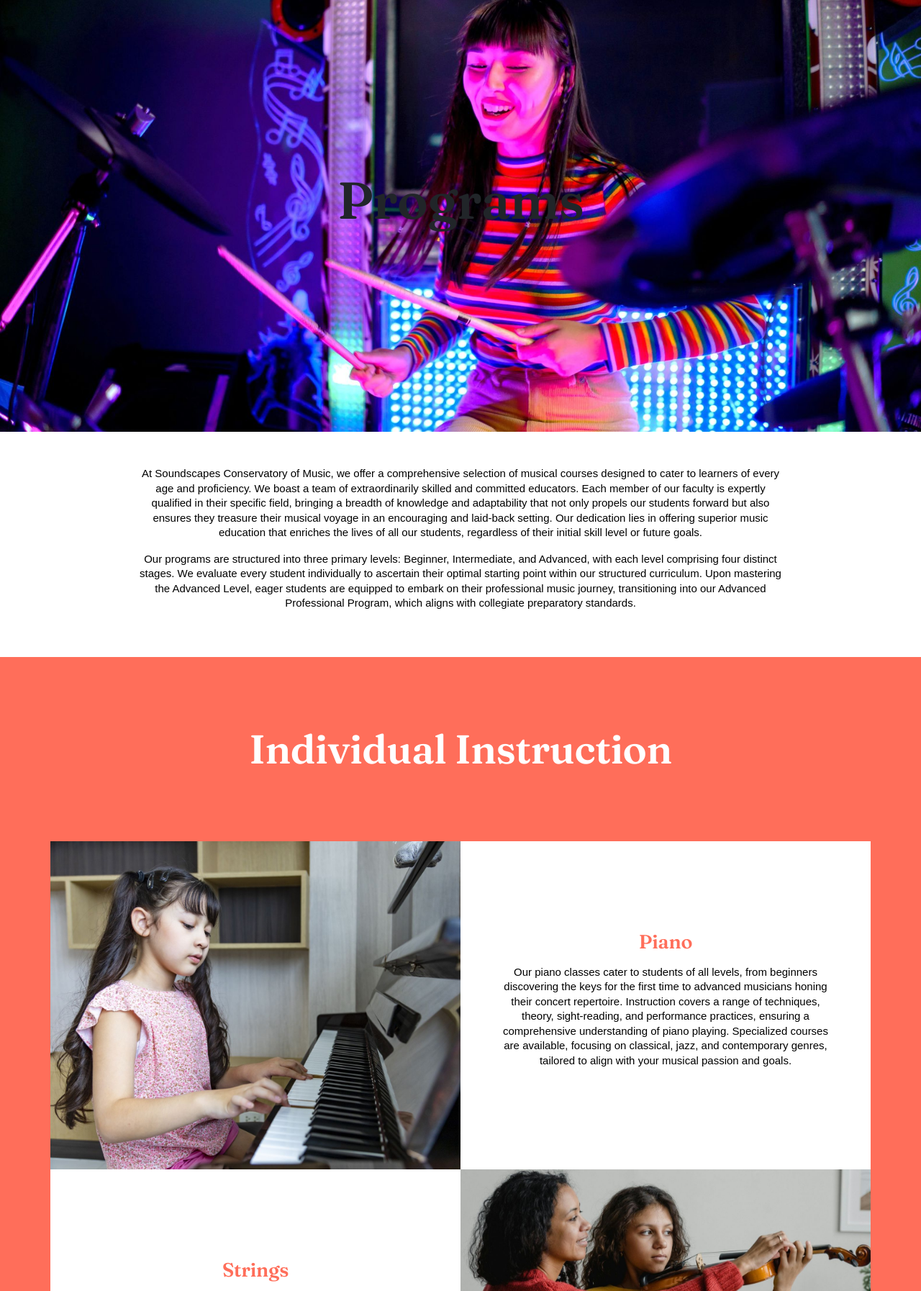
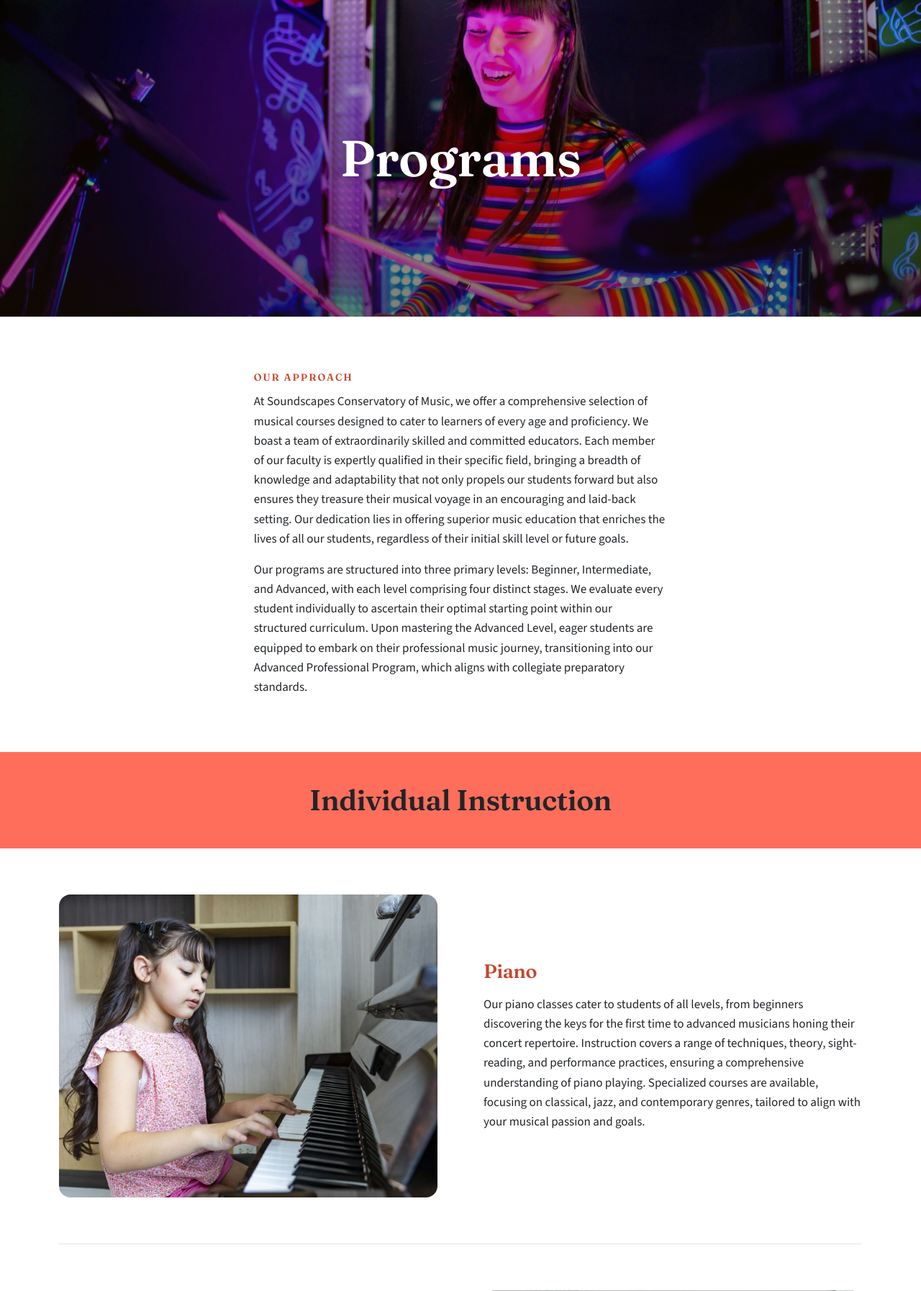
Before and after one commit to adherlycisneros/SCCM, a Flask app: page /programs in a window 1280 px wide. Shown: the part 89-1883 px from the top of the page at 72% size. Run offline with Flask 3, Linux system fonts and the light colour scheme.

Commit message:
Rebuild the Programs page
- program data moves to module-level PROGRAMS with an explicit category,
  and PROGRAM_CATEGORIES drives the two sections; the template loops per
  category instead of splitting on loop.revindex with duplicated markup
- h1 > h2 (category bands) > h3 (program names) outline; the
  #individual-instruction and #group-instruction anchors used by the
  navigation dropdown are preserved
- alternating image/text rows with 5:4 photos, lazy loading and
  intrinsic dimensions; deep coral titles keep AA contrast on white

Claude-Session: https://claude.ai/code/session_01Tcn36TKHRb6x21sweKApr3

```diff
--- a/app.py
+++ b/app.py
@@ -177,61 +177,74 @@ def contact():
         return render_template('contact.html', success=True)
     return render_template('contact.html')
 
-@app.route('/programs')
-def programs():
-    programs = [
+PROGRAM_CATEGORIES = [
+    {'slug': 'individual-instruction', 'name': 'Individual Instruction'},
+    {'slug': 'group-instruction', 'name': 'Group Instruction'},
+]
+
+PROGRAMS = [
         {
-            'name':
-            'Piano',
+            'name': 'Piano',
             'description':'Our piano classes cater to students of all levels, from beginners discovering the keys for the first time to advanced musicians honing their concert repertoire. Instruction covers a range of techniques, theory, sight-reading, and performance practices, ensuring a comprehensive understanding of piano playing. Specialized courses are available, focusing on classical, jazz, and contemporary genres, tailored to align with your musical passion and goals.',
             'image_file':'images/programs/piano.jpg',
+            'category': 'Individual Instruction',
             'image_description':"A young girl with long brown hair tied back with clips, wearing a pink floral dress, concentrates as she plays the piano in a well-lit room.",
         },
         {
-            'name':
-            'Strings',
+            'name': 'Strings',
             'description':'The string program offers individualized instruction on a variety of instruments including violin, viola, cello, and double bass. Classes are designed to suit all proficiency levels, introducing beginners to the basics of string playing and offering advanced players in-depth studies in bowing techniques, vibrato, and repertoire expansion. Ensemble opportunities provide a platform for performance and collaboration among peers.',
             'image_file':'images/programs/strings.jpg',
+            'category': 'Individual Instruction',
             'image_description':"A woman in a red sweater assists a young girl in a yellow sweatshirt with holding a violin correctly, both focused intently on the music stand in front of them.",
         },
         {
             'name':'Winds',
             'description':'Wind instrument instruction encompasses a broad array of classes for flute, clarinet, saxophone, trumpet, and more. Each class is tailored to student level, from novices learning breath control and tone production to advanced students mastering complex solos and ensemble pieces. Special emphasis is placed on tone development, technical skills, and musicality across genres from classical to jazz.',
             'image_file':'images/programs/winds.jpg',
+            'category': 'Individual Instruction',
             'image_description':"A young boy with curly red hair, dressed in a green sweater, plays the flute while a teenage girl stands nearby holding a flute, both in front of a music stand in a well-lit room.",
         },
         {
             'name':'Guitar',
             'description':'Our guitar program welcomes students interested in classical, acoustic, and electric guitar disciplines. Beginners start with the fundamentals of strumming and chord progression, while intermediate and advanced students explore various playing styles, improvisation, and composition. Specialty classes are available for those looking to delve into specific genres such as blues, rock, and fingerstyle guitar.',
             'image_file':'images/programs/guitar.jpg',
+            'category': 'Individual Instruction',
             'image_description':"A young boy with short hair sits and plays an acoustic guitar, focused on sheet music placed on a stand in front of him against a textured wall.",
         },
         {
             'name':'Voice',
             'description':'Voice lessons are designed for singers at all stages of their journey, offering techniques in breath control, pitch accuracy, and vocal range expansion. Classes cover a variety of musical styles, from classical opera to modern pop, helping students develop a versatile and expressive vocal performance. Personalized coaching focuses on your unique voice, fostering confidence and stage presence.',
             'image_file':'images/programs/voice.jpg',
+            'category': 'Individual Instruction',
             'image_description':"A young girl with a high ponytail smiles brightly while holding a microphone. She stands in front of a music stand with sheet music, against a background of acoustic foam panels.",
         },
         {
             'name':'Music Theory',
             'description':'Our music theory classes demystify the language of music, offering students of all instruments a foundation in reading music, understanding harmony, and exploring composition. From the basics of notation to the complexities of harmonic analysis, these classes enhance practical performance skills and deepen musical appreciation.',
             'image_file':'images/programs/theory.jpg',
+            'category': 'Group Instruction',
             'image_description':"A hand with a ring writes musical notes and symbols, including a treble clef and sharps, on a blackboard using white chalk.",
         },
         {
             'name':'Band & Orchestra',
             'description':'The band and orchestra program provides an immersive group playing experience, catering to wind, brass, string, and percussion instrumentalists. Students engage in ensemble work, refining their collaborative skills while exploring a diverse repertoire. The program is structured to accommodate different skill levels, with groups for beginners, intermediate, and advanced musicians.',
             'image_file':'images/programs/orchestra.jpg',
+            'category': 'Group Instruction',
             'image_description':"Two young musicians, a man and a woman, play cellos in an orchestra, both focused intently on their performance on stage.",
         },
         {
             'name':'Introduction to Music',
             'description':'Designed for complete beginners of any age, our Introduction to Music classes lay the groundwork for a lifelong appreciation and understanding of music. Adults and children alike are introduced to the fundamentals of music theory, instrument exploration, and basic performance skills. Tailored classes ensure that young learners receive age-appropriate instruction while adults can enjoy a curriculum designed for their unique needs and pace of learning.',
             'image_file':'images/programs/intro.jpg',
+            'category': 'Group Instruction',
             'image_description':"A group of young children, seated in a circle in a colorful classroom, playing with hand bells as part of a music lesson. A teacher is guiding them through the activity.",
         }
-    ]
-    return render_template('programs.html', programs=programs)
+]
+
+
+@app.route('/programs')
+def programs():
+    return render_template('programs.html', programs=PROGRAMS, categories=PROGRAM_CATEGORIES)
 
 @app.route('/gallery')
 def gallery():
--- a/static/css/styles.css
+++ b/static/css/styles.css
@@ -1007,6 +1007,70 @@ a {
     }
 }
 
+/* 7e. Programs: category bands and alternating program rows
+   -------------------------------------------------------------------------- */
+.program-group + .program-group {
+    margin-top: clamp(1rem, 3vw, 2rem);
+}
+
+.program {
+    display: grid;
+    grid-template-columns: 1fr;
+    align-items: center;
+    padding-block: clamp(2rem, 4vw, 3rem);
+    border-bottom: 1px solid var(--sccm-line);
+}
+
+.program:last-child {
+    border-bottom: 0;
+}
+
+.program__media {
+    overflow: hidden;
+    border-radius: var(--sccm-radius-lg);
+}
+
+.program__photo {
+    display: block;
+    width: 100%;
+    aspect-ratio: 5 / 4;
+    object-fit: cover;
+}
+
+.program__body {
+    padding-top: 1.5rem;
+}
+
+.program__title {
+    color: var(--sccm-coral-text);
+}
+
+.program__body p {
+    margin: 0;
+}
+
+@media (min-width: 992px) {
+    .program {
+        grid-template-columns: 1fr 1fr;
+        gap: clamp(2rem, 5vw, 4.5rem);
+        padding-block: clamp(2.5rem, 5vw, 4rem);
+    }
+
+    .program__body {
+        max-width: 34rem;
+        padding-top: 0;
+    }
+
+    .program--reverse .program__media {
+        order: 2;
+    }
+
+    .program--reverse .program__body {
+        order: 1;
+        justify-self: end;
+    }
+}
+
 /* ---- LEGACY page styles: replaced page by page during the refresh ---- */
 /* MEDIA QUERIES */
 
--- a/templates/programs.html
+++ b/templates/programs.html
@@ -1,65 +1,42 @@
 {% extends 'base.html' %}
 
+{% block title %}Programs | Soundscapes Conservatory of Music{% endblock %}
+{% block description %}Piano, strings, winds, guitar, voice, music theory, band and orchestra, and introduction to music classes for every age and level at Soundscapes Conservatory of Music in Brooklyn.{% endblock %}
+
 {% block content %}
+<section class="page-hero page-hero--programs" aria-labelledby="programs-heading">
+    <img class="page-hero__image" src="{{ url_for('static', filename='images/heroes/programs-hero.jpg') }}" width="1920" height="1068" alt="" fetchpriority="high">
+    <div class="page-hero__content">
+        <h1 class="page-hero__title" id="programs-heading">Programs</h1>
+    </div>
+</section>
 
-<header class="programs-hero-section bg-cover bg-no-repeat bg-center text-white d-flex justify-content-center align-items-center" style="background-image: url('{{ url_for('static', filename='images/heroes/programs-hero.jpg') }}'); height: 75vh;">
-    <span class="visually-hidden">Enthusiastic young woman playing drums, illuminated by vibrant multicolored lights in a dynamic musical setting.</span>
-    <div class="hero-text text-center">
-        <h1 class="display-2">Programs</h1>
-    </div>
-</header>
-
-<section class="py-5" id="programs">
-    <div class="container px-4">
-        <div class="row">
-            <div class="col-lg-10 offset-lg-1 col-md-10 offset-md-1 col-sm-12">
-                <p class="text-justify programs-text">
-                    At Soundscapes Conservatory of Music, we offer a comprehensive selection of musical courses designed to cater to learners of every age and proficiency. We boast a team of extraordinarily skilled and committed educators. Each member of our faculty is expertly qualified in their specific field, bringing a breadth of knowledge and adaptability that not only propels our students forward but also ensures they treasure their musical voyage in an encouraging and laid-back setting. Our dedication lies in offering superior music education that enriches the lives of all our students, regardless of their initial skill level or future goals.
-                </p>
-                <p class="text-justify programs-text mt-2">
-                    Our programs are structured into three primary levels: Beginner, Intermediate, and Advanced, with each level comprising four distinct stages. We evaluate every student individually to ascertain their optimal starting point within our structured curriculum. Upon mastering the Advanced Level, eager students are equipped to embark on their professional music journey, transitioning into our Advanced Professional Program, which aligns with collegiate preparatory standards.
-                </p>
-            </div>
+<section class="section" aria-labelledby="approach-heading">
+    <div class="container">
+        <div class="prose mx-auto">
+            <h2 class="eyebrow" id="approach-heading">Our Approach</h2>
+            <p>At Soundscapes Conservatory of Music, we offer a comprehensive selection of musical courses designed to cater to learners of every age and proficiency. We boast a team of extraordinarily skilled and committed educators. Each member of our faculty is expertly qualified in their specific field, bringing a breadth of knowledge and adaptability that not only propels our students forward but also ensures they treasure their musical voyage in an encouraging and laid-back setting. Our dedication lies in offering superior music education that enriches the lives of all our students, regardless of their initial skill level or future goals.</p>
+            <p>Our programs are structured into three primary levels: Beginner, Intermediate, and Advanced, with each level comprising four distinct stages. We evaluate every student individually to ascertain their optimal starting point within our structured curriculum. Upon mastering the Advanced Level, eager students are equipped to embark on their professional music journey, transitioning into our Advanced Professional Program, which aligns with collegiate preparatory standards.</p>
         </div>
     </div>
 </section>
 
-<section class="programs-section orange-background py-5 custom-text text-center" id="individual-instruction">
-    <h1 class="mb-5 py-5 text-white">Individual Instruction</h1>
+{% for category in categories %}
+<section class="program-group" id="{{ category.slug }}" aria-labelledby="{{ category.slug }}-heading">
+    <div class="band"><h2 id="{{ category.slug }}-heading">{{ category.name }}</h2></div>
     <div class="container">
-        {% for program in programs %}
-            {% if loop.revindex <= 3 %}
-                {% if loop.revindex == 3 %}
-                    <!-- Group Instruction -->
-                    <div class="programs-section py-5 custom-text text-center" id="group-instruction">
-                        <h1 class="py-5 text-white">Group Instruction</h1>
-                    </div>
-                {% endif %}
-                <!-- Content for Group Instruction -->
-                <div class="row justify-content-center align-items-center bg-white {% if not loop.index is odd %} flex-lg-row-reverse {% endif %}">
-                    <div class="col-lg-6 programs-image">
-                        <img src="{{ url_for('static', filename=program.image_file) }}" class="img-fluid" alt="{{ program.image_description }}">
-                    </div>
-                    <div class="col-lg-6 px-5 py-5">
-                        <h3 class="orange-headings">{{ program.name }}</h3>
-                        <p class="programs-text">{{ program.description }}</p>
-                    </div>
-                </div>
-            {% else %}
-                <!-- Content for Individual Section -->
-                <div class="row justify-content-center align-items-center bg-white {% if not loop.index is odd %} flex-lg-row-reverse {% endif %}">
-                    <div class="col-lg-6 programs-image">
-                        <img src="{{ url_for('static', filename=program.image_file) }}" class="img-fluid" alt="{{ program.image_description }}">
-                    </div>
-                    <div class="col-lg-6 px-5 py-5">
-                        <h3 class="orange-headings">{{ program.name }}</h3>
-                        <p class="programs-text">{{ program.description }}</p>
-                    </div>
-                </div>
-            {% endif %}
+        {% for program in programs if program.category == category.name %}
+        <article class="program{% if loop.index is even %} program--reverse{% endif %}">
+            <div class="program__media">
+                <img class="program__photo" src="{{ url_for('static', filename=program.image_file) }}" width="1400" height="1120" alt="{{ program.image_description }}" loading="lazy">
+            </div>
+            <div class="program__body">
+                <h3 class="program__title">{{ program.name }}</h3>
+                <p>{{ program.description }}</p>
+            </div>
+        </article>
         {% endfor %}
     </div>
 </section>
-
-
+{% endfor %}
 {% endblock %}
```
